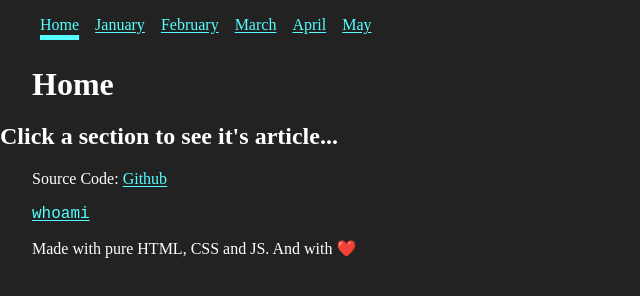
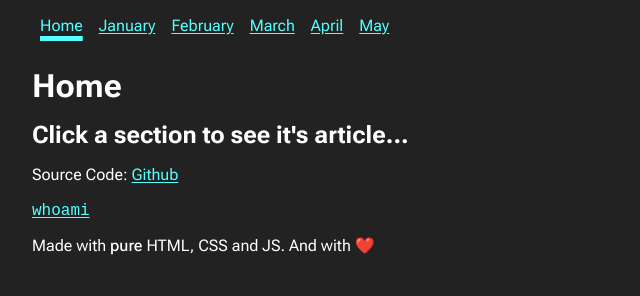
Before and after one commit to Bloom-69/portfolio, a plain HTML site: page index.html in a window 1280 px wide. Shown: the whole page, without its empty margins (0-640 px from the left). Drawn offline with Linux system fonts and the light colour scheme; a web font is replaced by a local one.

Commit message:
fix: Switch to Roboto Flex
Using google fonts this time around :c

```diff
--- a/index.html
+++ b/index.html
@@ -7,6 +7,14 @@
     <title>Amy's Digital Journal</title>
     <script type="module" src="scripts/pages.mjs"></script>
     <link rel="stylesheet" href="styles/index.css" />
+    <link rel="preconnect" href="https://fonts.googleapis.com" />
+    <link rel="preconnect" href="https://fonts.gstatic.com" crossorigin />
+    <link rel="preconnect" href="https://fonts.googleapis.com" />
+    <link rel="preconnect" href="https://fonts.gstatic.com" crossorigin />
+    <link
+      href="https://fonts.googleapis.com/css2?family=Roboto+Flex:opsz,wght@8..144,100;8..144,200;8..144,300;8..144,400;8..144,500;8..144,600;8..144,700;8..144,800;8..144,900;8..144,1000&display=swap"
+      rel="stylesheet"
+    />
   </head>
   <body>
     <nav>
--- a/styles/fonts/google-sans.css
+++ /dev/null
@@ -1,35 +0,0 @@
-@font-face {
-  font-family: "Google Sans Text";
-  font-style: normal;
-  font-weight: 400;
-  font-display: swap;
-  src: url(https://fonts.gstatic.com/s/googlesanstext/v21/5aUu9-KzpRiLCAt4Unrc-xIKmCU5mE4.woff)
-    format("woff");
-}
-
-@font-face {
-  font-family: "Google Sans Text";
-  font-style: normal;
-  font-weight: 500;
-  font-display: swap;
-  src: url(https://fonts.gstatic.com/s/googlesanstext/v21/5aUp9-KzpRiLCAt4Unrc-xIKmCU5oLlVrmw.woff)
-    format("woff");
-}
-
-@font-face {
-  font-family: "Google Sans";
-  font-style: normal;
-  font-weight: 400;
-  font-display: block;
-  src: url(https://fonts.gstatic.com/s/googlesans/v46/4Ua_rENHsxJlGDuGo1OIlJfC6l_24rlCK1Yo_Iqcsih3SAyH6cAwhX9RFD48TE63OOYKtrwEIKlh.woff)
-    format("woff");
-}
-@font-face {
-  font-family: "Google Sans";
-  font-style: normal;
-  font-weight: 500;
-  font-display: block;
-
-  src: url(https://fonts.gstatic.com/s/googlesans/v46/4Ua_rENHsxJlGDuGo1OIlJfC6l_24rlCK1Yo_Iqcsih3SAyH6cAwhX9RFD48TE63OOYKtrw2IKlh.woff)
-    format("woff");
-}
--- a/styles/index.css
+++ b/styles/index.css
@@ -1,7 +1,5 @@
-@import url("/styles/fonts/google-sans.css");
-
 :root {
-  --font: "Google Sans";
+  --font: 'Roboto Flex', sans-serif;
   --font-mono: "JetBrains Mono", "Fira Mono", 'Courier New', Courier, monospace;
   --background: #222;
   --foreground: #fff;
@@ -23,11 +21,12 @@ body {
     flex-direction: column;
 }
 
-p, h1, code:not(body p code) {
+p, h1, h2, code:not(body p code) {
     margin: 1rem 2rem;
 }
 
 h1,
+h2,
 p,
 b,
 i,
```
